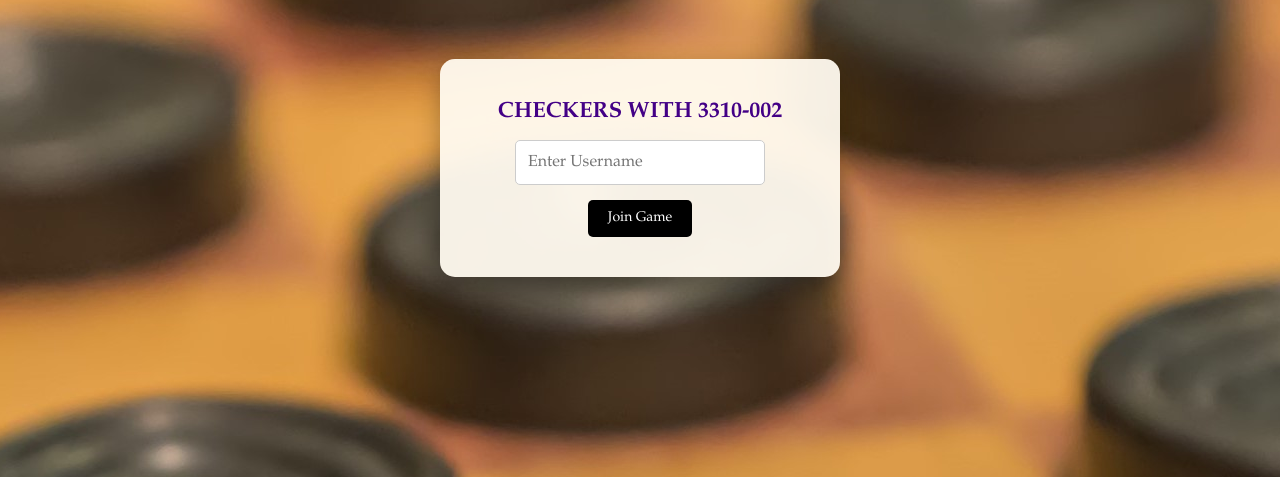
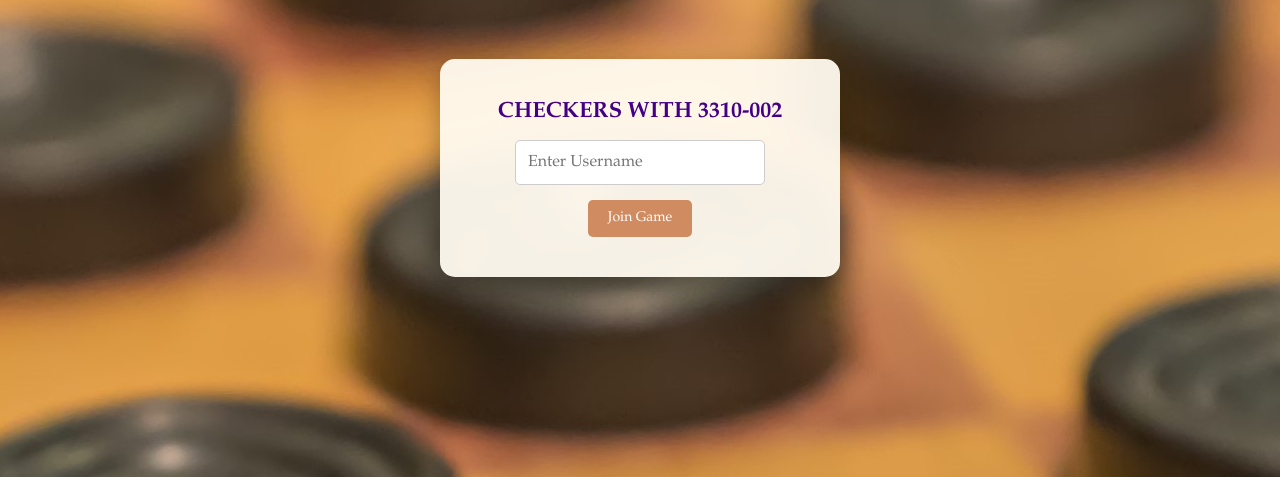
Before and after one commit to utastudents/cse3310-sp25-002, a web app: page /login/login.html in a window 1280 px wide. Shown: the part 232-709 px from the top of the page. Run offline with its HTML, style and script files only (its server is not run), Linux system fonts and the light colour scheme; data that the repository does not hold is empty.

Commit message:
Update style.css

```diff
--- a/checkers/src/main/webapp/login/style.css
+++ b/checkers/src/main/webapp/login/style.css
@@ -101,7 +101,7 @@ button {
   margin-top: 15px;
   padding: 10px 20px;
   font-size: 14px;
-  background-color: black;
+  background-color: #d08c60;
   color: white;
   border: none;
   border-radius: 5px;
@@ -109,5 +109,5 @@ button {
 }
 
 button:hover {
-  background-color: #333;
+  background-color: #b4744e;
 }
```
